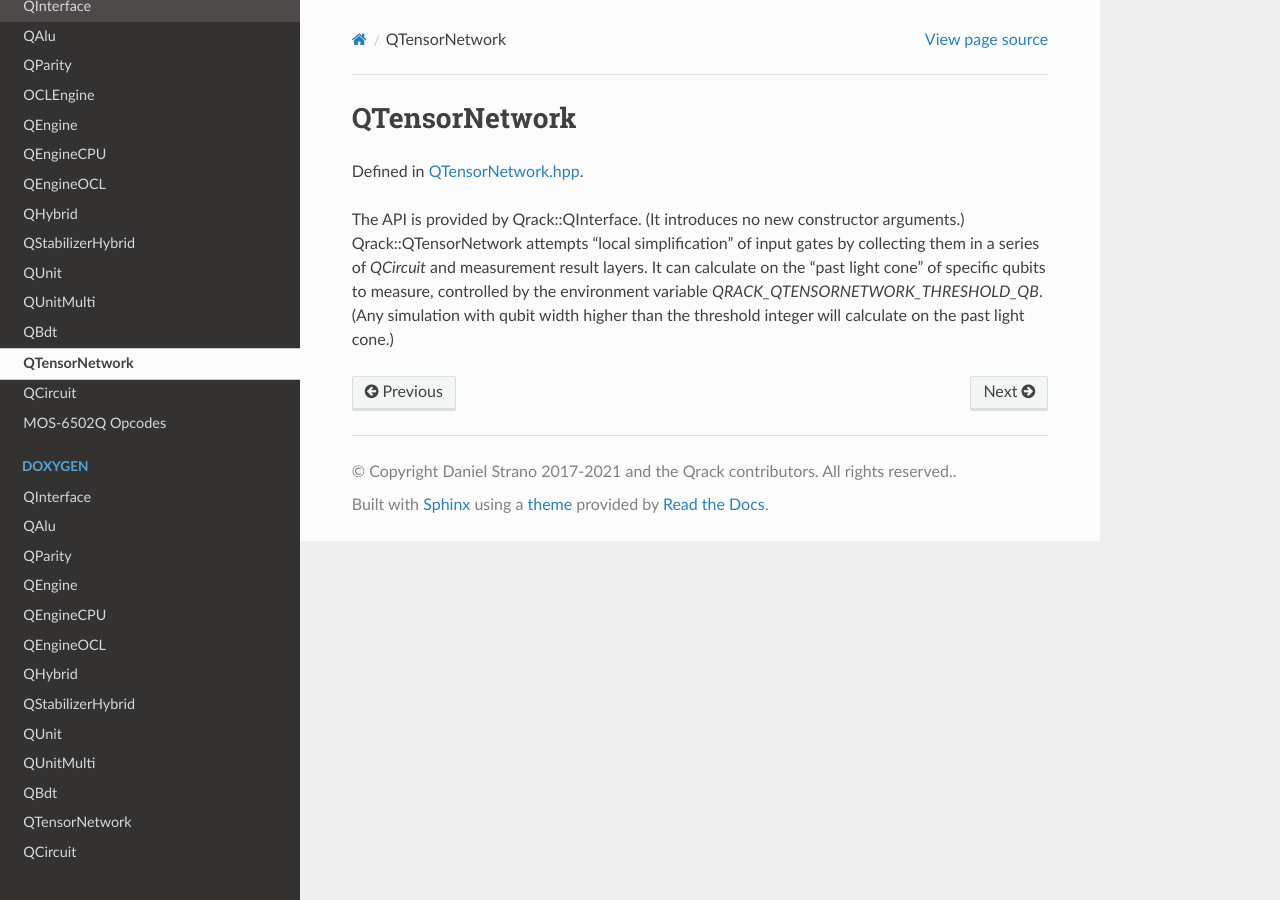
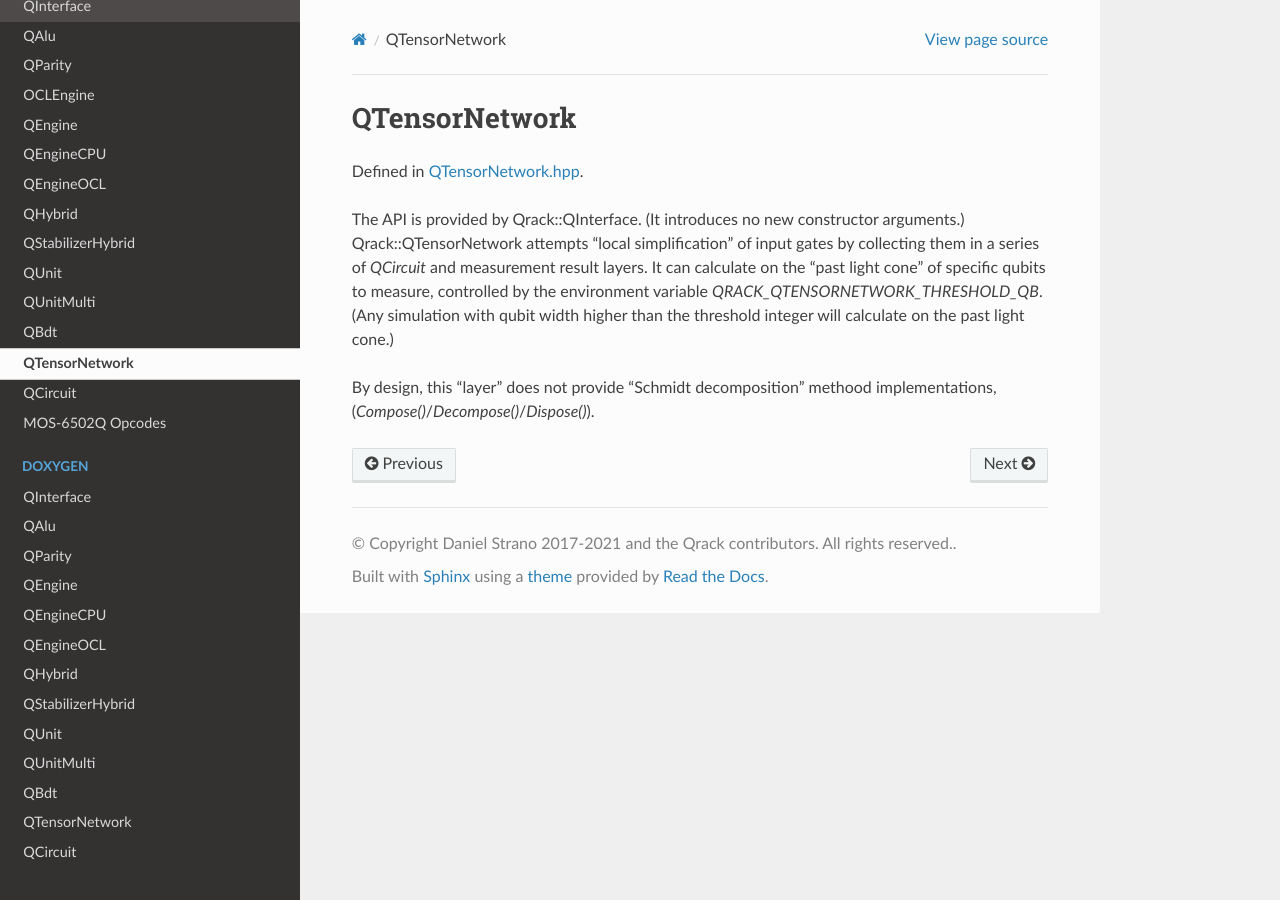
Before and after one commit to vm6502q/qrack.github.io, a Sphinx documentation site: the page built from docs/api/qtensornetwork.rst, in a window 1280 px wide. Built offline with Sphinx 7.4.7 and the Read the Docs theme 2.0.0, drawn with Linux system fonts in a browser that asks for light colours.

Commit message:
QTensorNetwork Schmidt decomposition note

```diff
--- a/docs/api/qtensornetwork.rst
+++ b/docs/api/qtensornetwork.rst
@@ -8,3 +8,5 @@ QTensorNetwork
 Defined in `QTensorNetwork.hpp <https://github.com/vm6502q/qrack/blob/main/include/qtensornetwork.hpp>`_.
 
 The API is provided by Qrack::QInterface. (It introduces no new constructor arguments.) Qrack::QTensorNetwork attempts "local simplification" of input gates by collecting them in a series of `QCircuit` and measurement result layers. It can calculate on the "past light cone" of specific qubits to measure, controlled by the environment variable `QRACK_QTENSORNETWORK_THRESHOLD_QB`. (Any simulation with qubit width higher than the threshold integer will calculate on the past light cone.)
+
+By design, this "layer" does not provide "Schmidt decomposition" methood implementations, (`Compose()`/`Decompose()`/`Dispose()`).
```
